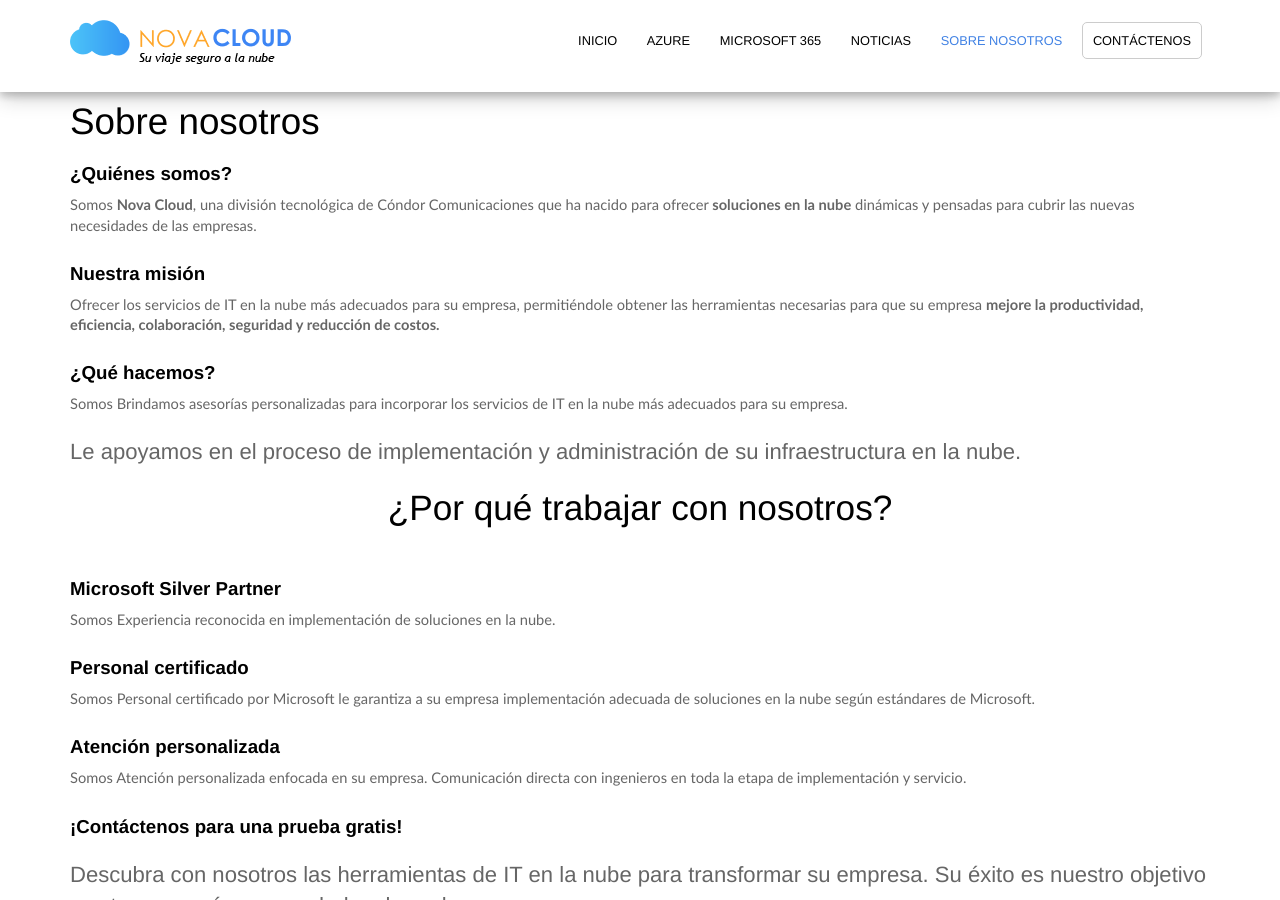
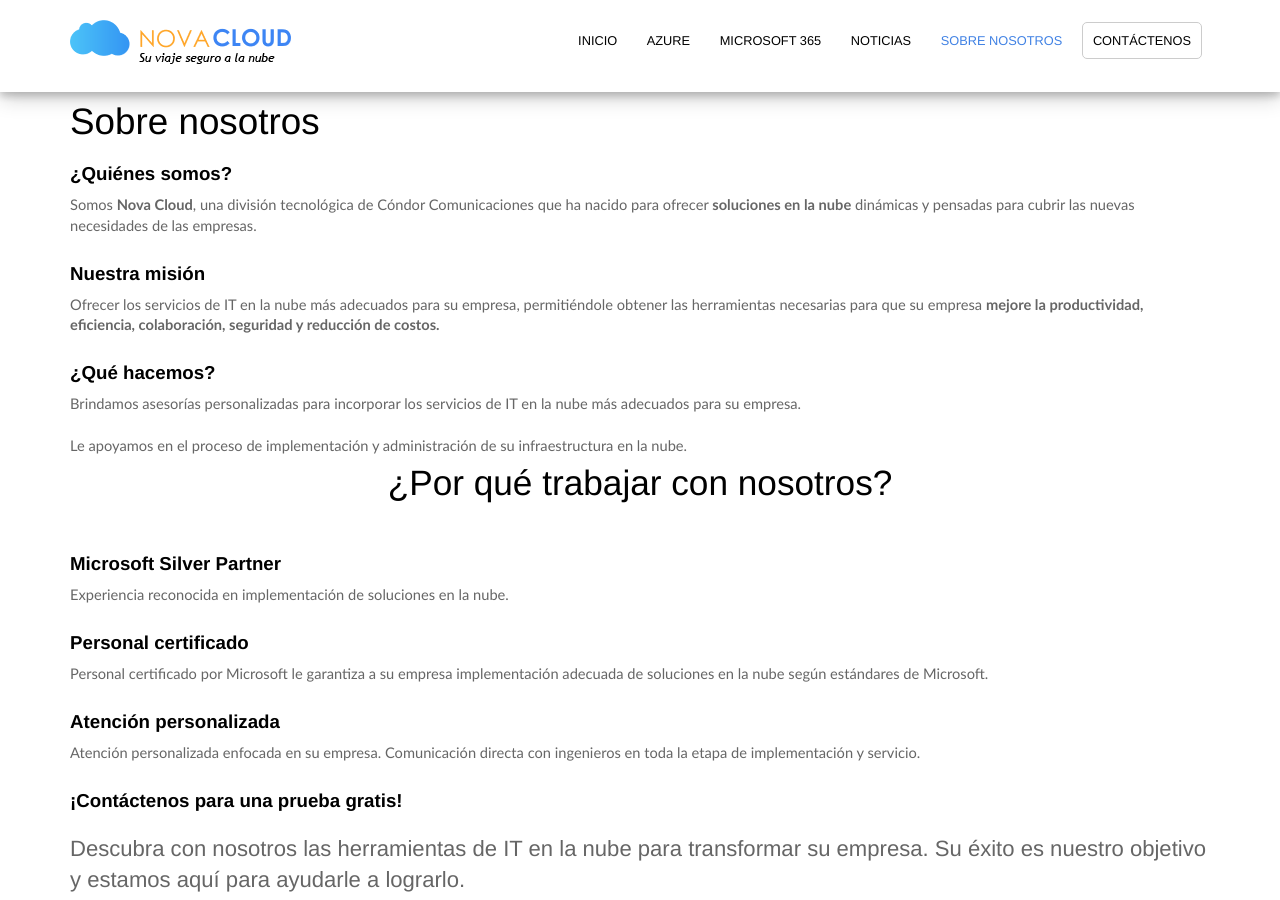
Before and after one commit to nova-cloud/nova-cloud.github.io, a Jekyll site: the page built from sobre-nosotros.html, in a window 1280 px wide and 900 px high. Built offline with Jekyll 4.4.1, drawn with Linux system fonts in a browser that asks for light colours; a script that is not in the unit is left out.

Commit message:
Update sobre-nosotros.html

```diff
--- a/sobre-nosotros.html
+++ b/sobre-nosotros.html
@@ -59,13 +59,13 @@ más adecuados para su empresa.
 	</div>
 
 	<div>
-		<p style="margin-top: 5pt; margin-bottom: 5pt; font-family: Calibri; font-size: 11.0pt;" lang="es-TRAD">Somos
+		<p style="margin-top: 5pt; margin-bottom: 5pt; font-family: Calibri; font-size: 11.0pt;" lang="es-TRAD">
 
 			Brindamos asesorías personalizadas
 			para incorporar los servicios de IT
 			en la nube más adecuados para su
-			empresa.</p>
-		<p>Le apoyamos en el proceso de
+			empresa. <br><br>
+		Le apoyamos en el proceso de
 			implementación y administración de
 			su infraestructura en la nube.</p>
 	</div>
@@ -86,7 +86,7 @@ más adecuados para su empresa.
 		</h3>
 	</div>
 	<div>
-		<p style="margin-top: 5pt; margin-bottom: 5pt; font-family: Calibri; font-size: 11.0pt;" lang="es-TRAD">Somos
+		<p style="margin-top: 5pt; margin-bottom: 5pt; font-family: Calibri; font-size: 11.0pt;" lang="es-TRAD">
 
 			Experiencia
 			reconocida
@@ -111,7 +111,7 @@ más adecuados para su empresa.
 	</div>
 
 	<div>
-		<p style="margin-top: 5pt; margin-bottom: 5pt; font-family: Calibri; font-size: 11.0pt;" lang="es-TRAD">Somos
+		<p style="margin-top: 5pt; margin-bottom: 5pt; font-family: Calibri; font-size: 11.0pt;" lang="es-TRAD">
 
 			Personal certificado
 			por Microsoft
@@ -139,7 +139,7 @@ más adecuados para su empresa.
 
 	</h3>
 	<div>
-		<p style="margin-top: 5pt; margin-bottom: 5pt; font-family: Calibri; font-size: 11.0pt;" lang="es-TRAD">Somos
+		<p style="margin-top: 5pt; margin-bottom: 5pt; font-family: Calibri; font-size: 11.0pt;" lang="es-TRAD">
 
 			Atención
 			personalizada
```
